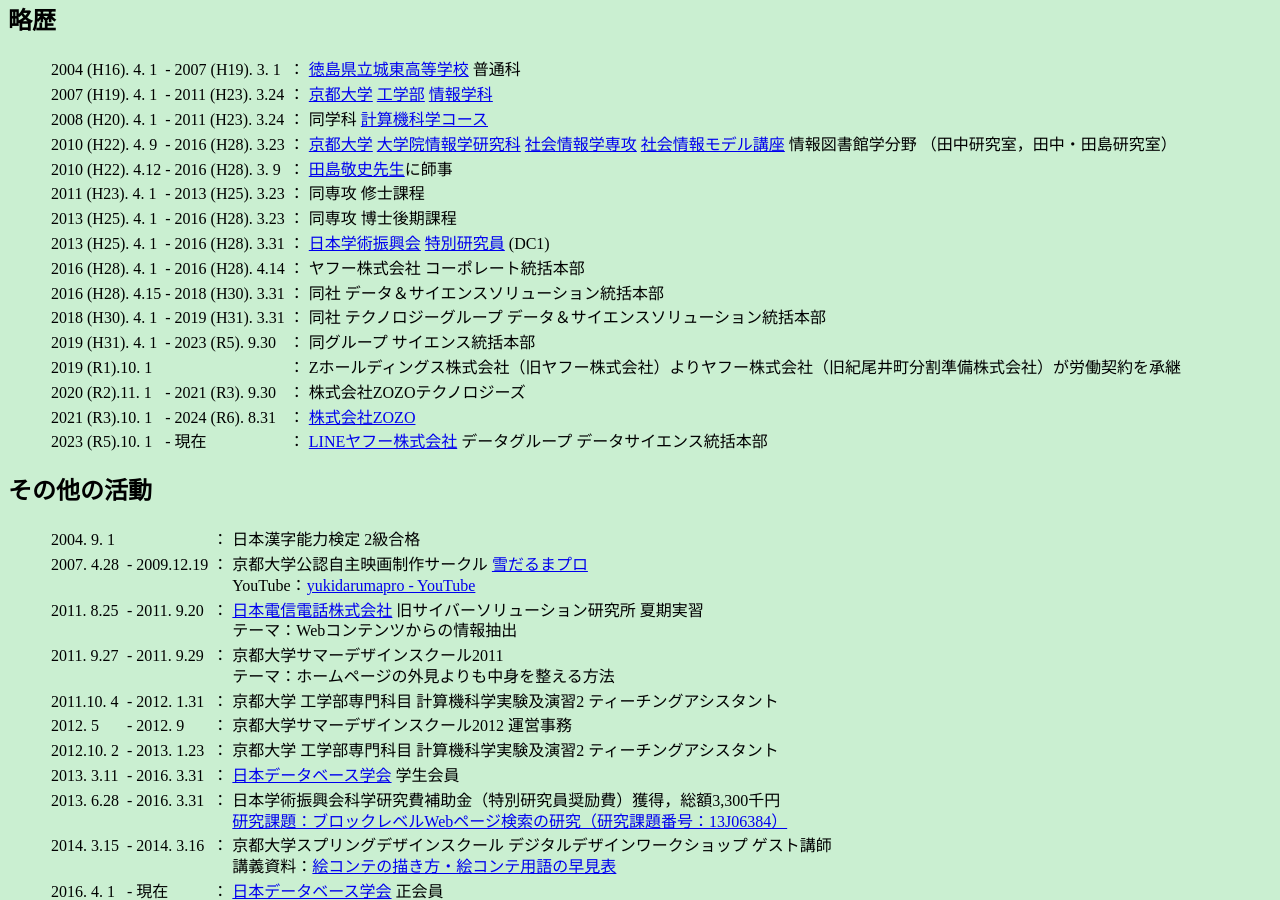
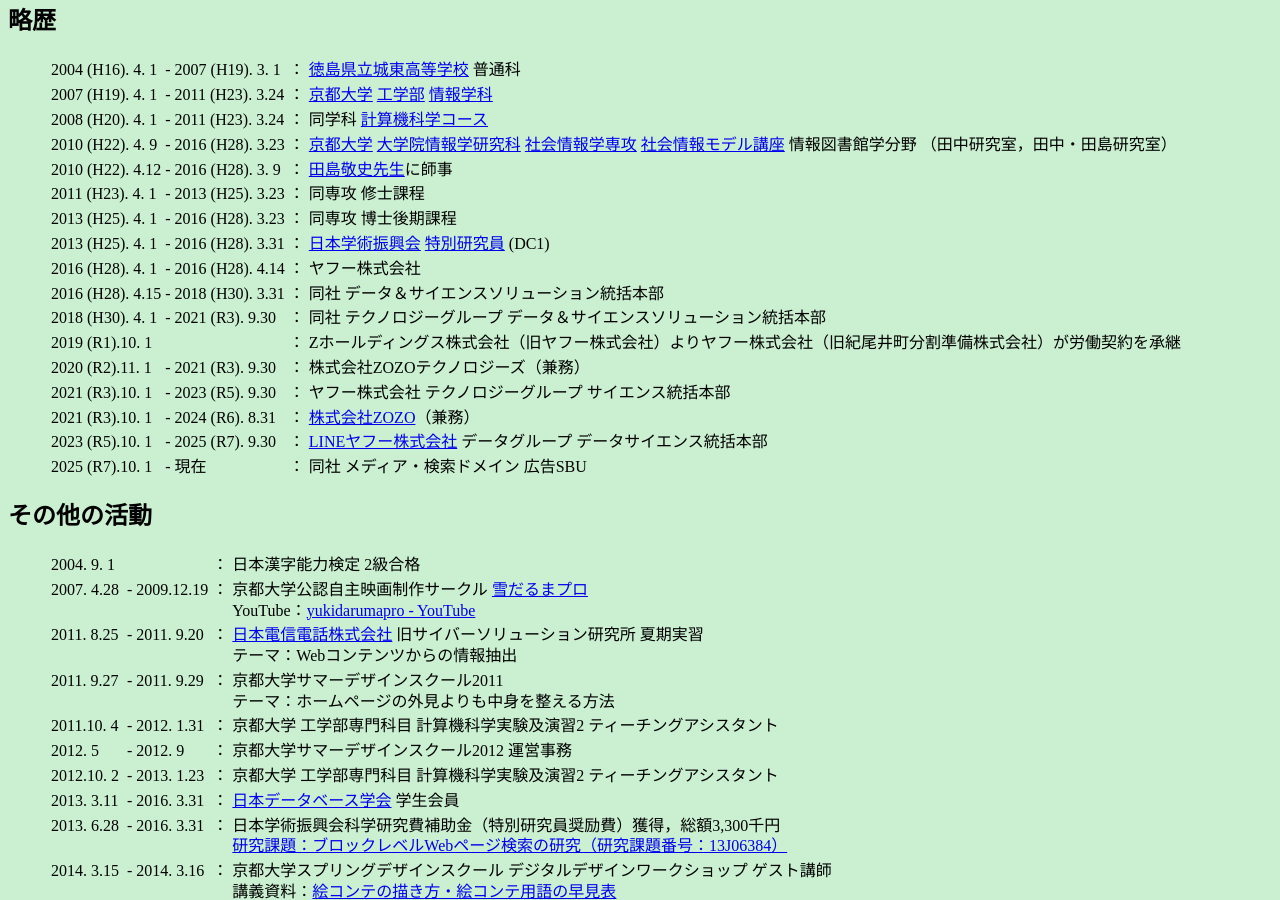
Before and after one commit to tmanabe/tmanabe.github.io, a Jekyll site: the page built from index-jp.md, in a window 1280 px wide and 900 px high, scrolled down 1117 px. Built offline with Jekyll 4.4.1, drawn with Linux system fonts in a browser that asks for light colours; some of the changed text lies outside the part shown.

Commit message:
55.1st commit

```diff
--- a/index-jp.md
+++ b/index-jp.md
@@ -5,7 +5,7 @@
 h1:        '真鍋 知博 (Manabe, Tomohiro)'
 ---
 
-*   [LINEヤフー株式会社](https://www.lycorp.co.jp/ja/) データグループ データサイエンス統括本部
+*   [LINEヤフー株式会社](https://www.lycorp.co.jp/ja/) メディア・検索ドメイン 広告SBU
     *   102-8282 東京都千代田区紀尾井町1-3 東京ガーデンテラス紀尾井町 紀尾井タワー
 *   [京都大学](http://www.kyoto-u.ac.jp/)博士（情報学），[社会情報学専攻](http://www.soc.i.kyoto-u.ac.jp/)，2016
 *   [京都大学](http://www.kyoto-u.ac.jp/)修士（情報学），[社会情報学専攻](http://www.soc.i.kyoto-u.ac.jp/)，2013
@@ -44,14 +44,15 @@
 |2011 (H23). 4. 1|-|2013 (H25). 3.23|：|同専攻 修士課程|
 |2013 (H25). 4. 1|-|2016 (H28). 3.23|：|同専攻 博士後期課程|
 |2013 (H25). 4. 1|-|2016 (H28). 3.31|：|[日本学術振興会](http://www.jsps.go.jp/) [特別研究員](http://www.jsps.go.jp/j-pd/) (DC1)|
-|2016 (H28). 4. 1|-|2016 (H28). 4.14|：|ヤフー株式会社 コーポレート統括本部|
+|2016 (H28). 4. 1|-|2016 (H28). 4.14|：|ヤフー株式会社|
 |2016 (H28). 4.15|-|2018 (H30). 3.31|：|同社 データ＆サイエンスソリューション統括本部|
-|2018 (H30). 4. 1|-|2019 (H31). 3.31|：|同社 テクノロジーグループ データ＆サイエンスソリューション統括本部|
-|2019 (H31). 4. 1|-|2023  (R5). 9.30|：|同グループ サイエンス統括本部|
+|2018 (H30). 4. 1|-|2021  (R3). 9.30|：|同社 テクノロジーグループ データ＆サイエンスソリューション統括本部|
 |2019  (R1).10. 1| |                |：|Zホールディングス株式会社（旧ヤフー株式会社）よりヤフー株式会社（旧紀尾井町分割準備株式会社）が労働契約を承継|
-|2020  (R2).11. 1|-|2021  (R3). 9.30|：|株式会社ZOZOテクノロジーズ|
-|2021  (R3).10. 1|-|2024  (R6). 8.31|：|[株式会社ZOZO](https://corp.zozo.com/)|
-|2023  (R5).10. 1|-|現在            |：|[LINEヤフー株式会社](https://www.lycorp.co.jp/ja/) データグループ データサイエンス統括本部|
+|2020  (R2).11. 1|-|2021  (R3). 9.30|：|株式会社ZOZOテクノロジーズ（兼務）|
+|2021  (R3).10. 1|-|2023  (R5). 9.30|：|ヤフー株式会社 テクノロジーグループ サイエンス統括本部|
+|2021  (R3).10. 1|-|2024  (R6). 8.31|：|[株式会社ZOZO](https://corp.zozo.com/)（兼務）|
+|2023  (R5).10. 1|-|2025  (R7). 9.30|：|[LINEヤフー株式会社](https://www.lycorp.co.jp/ja/) データグループ データサイエンス統括本部|
+|2025  (R7).10. 1|-|現在            |：|同社 メディア・検索ドメイン 広告SBU|
 
 
 ## その他の活動
```
